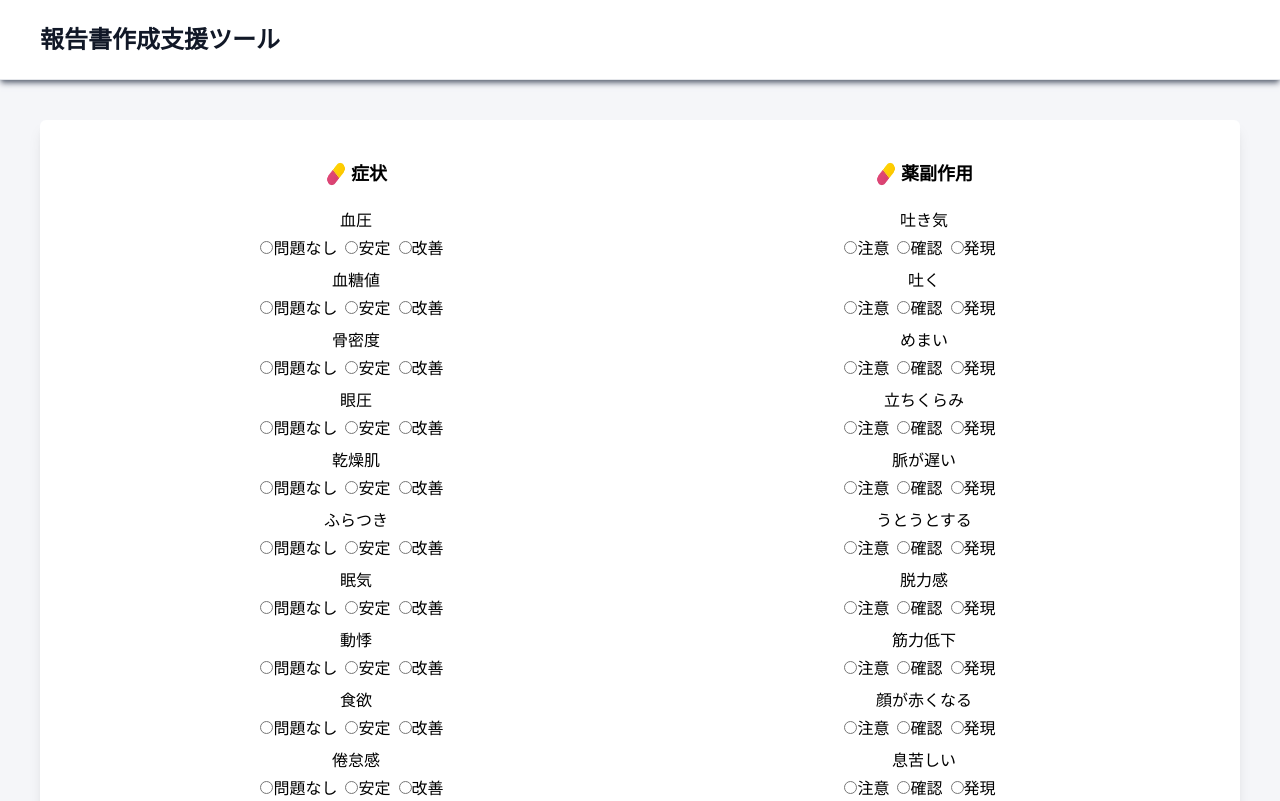
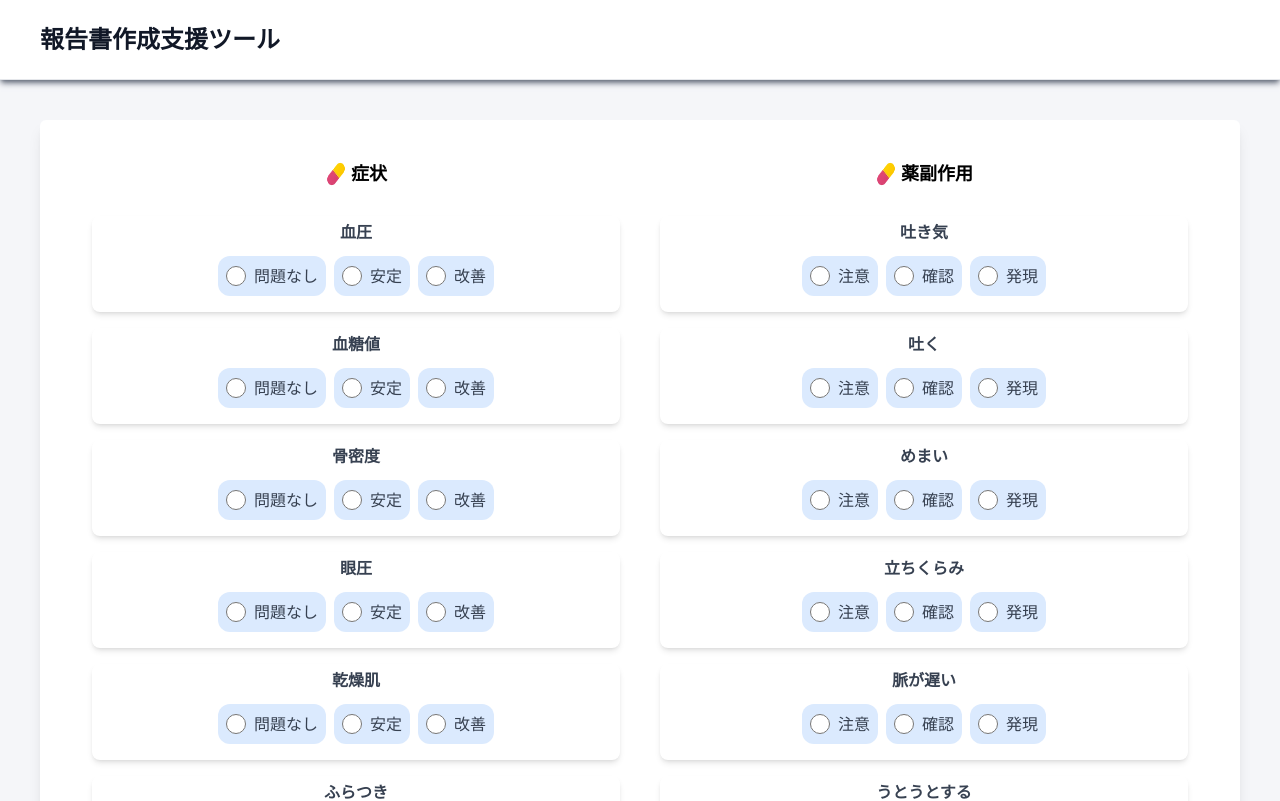
Before and after one commit to ren7087/medicine-app, a Next.js app: page / in a window 1280 px wide. Shown: the top 801 px of the page. Built offline with nearby package versions, Linux system fonts and the light colour scheme.

Commit message:
fix-RadioButtonのデザイン

```diff
--- a/components/ui/radio/index.tsx
+++ b/components/ui/radio/index.tsx
@@ -9,10 +9,14 @@ const RadioButton = ({
   onKeyDown,
 }: RadioButtonProps) => {
   return (
-    <div className="my-2">
-      <p className="mb-1">{name}</p>
+    <div className="my-4 p-1 pb-4 shadow-md rounded-lg">
+      <p className="mb-3 font-semibold text-center text-gray-700">{name}</p>
+      <div className="flex justify-center flex-wrap gap-2 items-center">
         {options.map((option) => (
-        <label className="mr-2" key={option.value}>
+          <label
+            key={option.value}
+            className="flex items-center bg-blue-100 p-2 rounded-xl cursor-pointer hover:bg-blue-200"
+          >
             <input
               type="radio"
               name={name}
@@ -20,10 +24,12 @@ const RadioButton = ({
               checked={selectedValue === option.value}
               onChange={onChange}
               onKeyDown={onKeyDown}
+              className="form-radio h-5 w-5 border-gray-300 focus:ring-0"
             />
-          {option.label}
+            <span className="ml-2 text-gray-700">{option.label}</span>
           </label>
         ))}
+      </div>
     </div>
   );
 };
```
Lines whose indentation alone changed are shown as unchanged.
